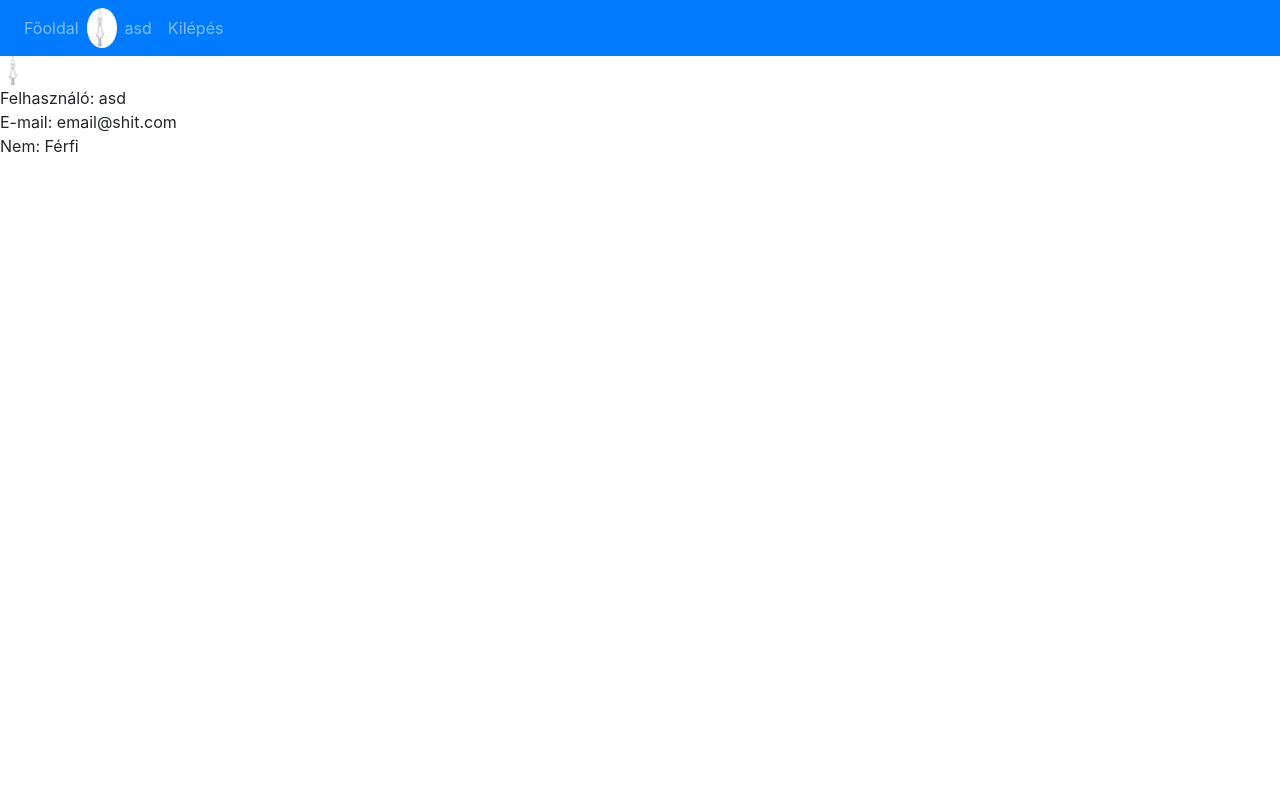
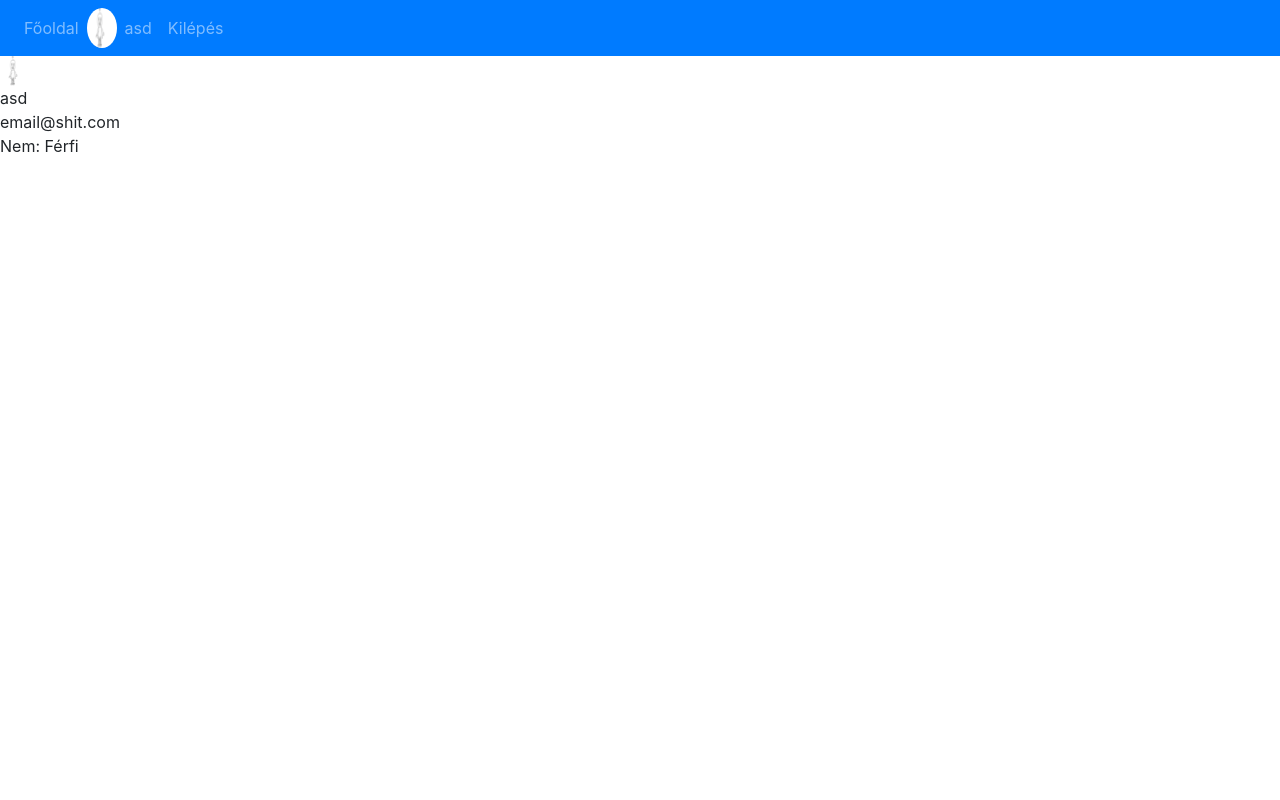
Before and after one commit to ProgrammerLori/Szakdolgozat, a PHP site: page /index.php?page=profile in a window 1280 px wide. Run offline with PHP 8.4, Linux system fonts and the light colour scheme; a user stored in the database is signed in; some libraries are stand-ins or nearby versions.

Commit message:
kis változtatás

```diff
--- a/controller/lostpw.php
+++ b/controller/lostpw.php
@@ -1 +1 @@
-<?php include "view/lostpw.php";
+<?php include "view/lostpw.php";?>
--- a/model/Users.php
+++ b/model/Users.php
@@ -9,7 +9,7 @@ class Users {
     private $likes;
     private $gender;
     private $email;
-    private $profile_picture;
+
     public function set_user($users_id, $conn) {
         // adatbázisból lekérdezzük
         $sql = "SELECT users_id, username, pw, premium, followers, likes, gender, email  FROM users";
--- a/view/profile.php
+++ b/view/profile.php
@@ -3,8 +3,8 @@
  echo'<img src="picture/default_profile_picture.png"><br>';
 
 
-echo "Felhasználó: ".$_SESSION["username"]."<br>" ;
-echo "E-mail: ".$_SESSION["email"]."<br>";
+echo "".$_SESSION["username"]."<br>" ;
+echo "".$_SESSION["email"]."<br>" ;
 if ($_SESSION["gender"]==0) {
     echo "Nem: Férfi";
 }else echo "Nem: Nő";
```
